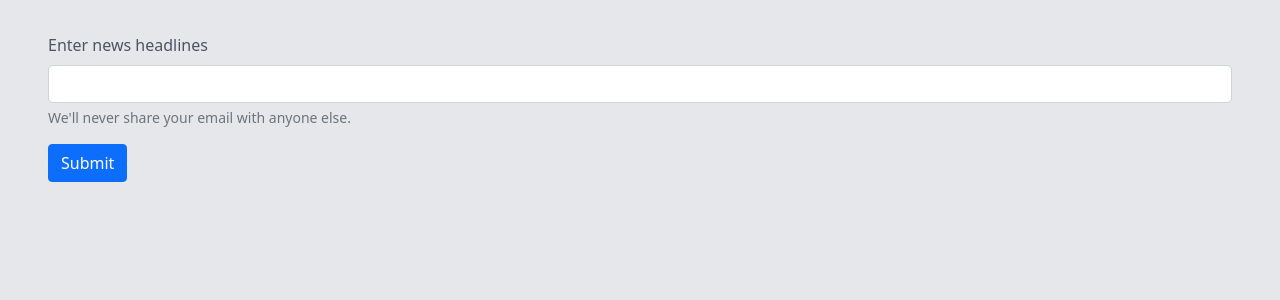
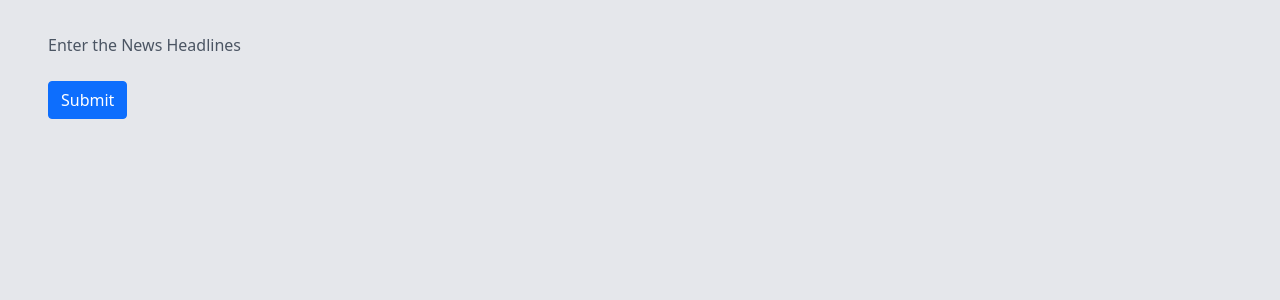
Before and after one commit to yashmankar1120/Fake_News_Detection, a Flask app: page /prediction in a window 1280 px wide. Shown: the part 128-428 px from the top of the page. Run offline with Flask 2, Linux system fonts and the light colour scheme; parts of the project's set-up code (start-up, migrations or seed data) failed here and were passed over.

Commit message:
Update prediction.html

```diff
--- a/templates/prediction.html
+++ b/templates/prediction.html
@@ -28,9 +28,8 @@
           <div class="center">
             <form action="/Prediction" method="POST">
                 <div class="mb-3">
-                  <label for="exampleInputEmail1" class="form-label">Enter news headlines</label>
-                  <input type="text" class="form-control" id="news" name="news" aria-describedby="emailHelp">
-                  <div id="emailHelp" class="form-text">We'll never share your email with anyone else.</div>
+                  <label for="exampleInputEmail1" class="form-label">Enter the News Headlines</label>
+
                 </div>
 
                 <button type="submit" class="btn btn-primary">Submit</button>
```
